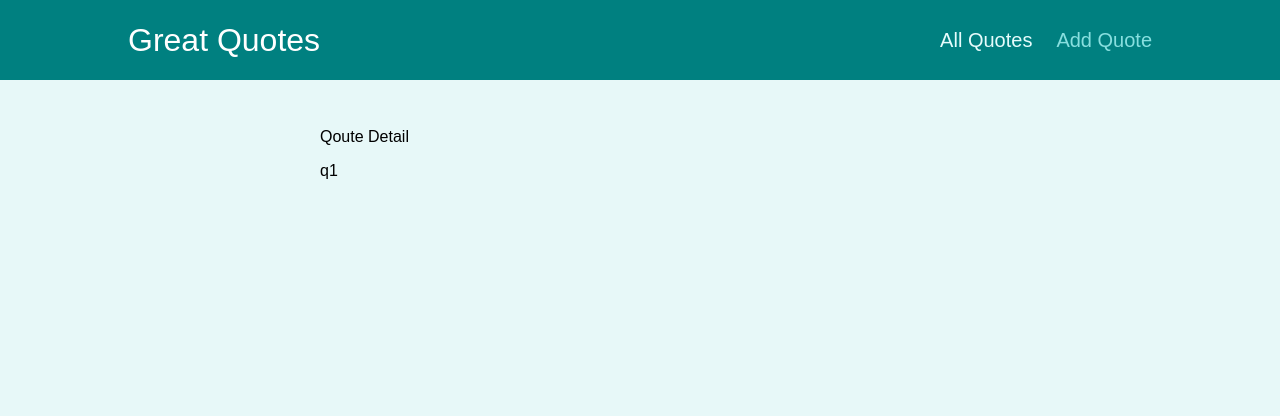
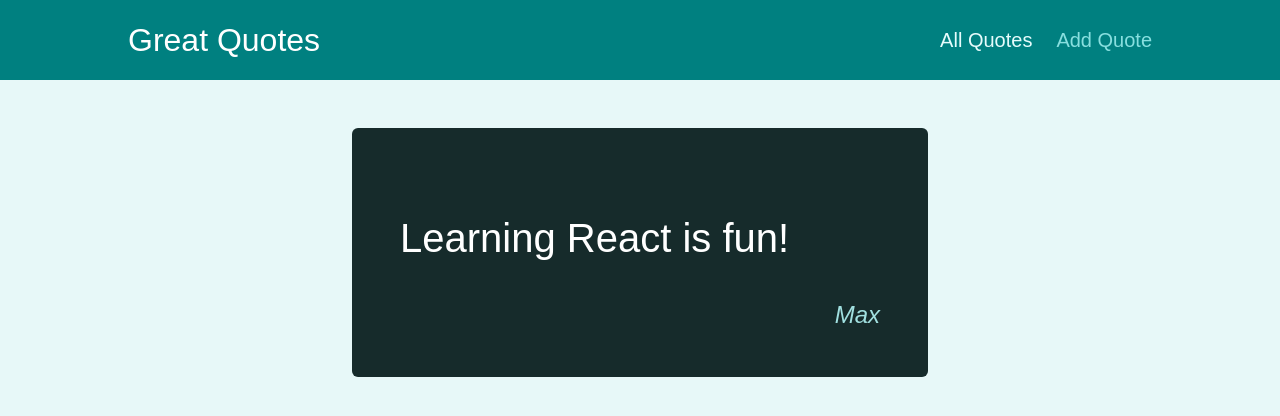
Before and after one commit to abdallah-alaff96/Great-Quotes, a React (Create React App) app: page /quotes/q1 in a window 1280 px wide. Shown: the top 416 px of the page. Built offline with nearby package versions, Linux system fonts and the light colour scheme.

Commit message:
outputting data on the detail page

```diff
--- a/src/components/quotes/QuoteItem.js
+++ b/src/components/quotes/QuoteItem.js
@@ -1,4 +1,5 @@
-import classes from './QuoteItem.module.css';
+import classes from "./QuoteItem.module.css";
+import { Link } from "react-router-dom";
 
 const QuoteItem = (props) => {
   return (
@@ -9,9 +10,9 @@
         </blockquote>
         <figcaption>{props.author}</figcaption>
       </figure>
-      <a className='btn'>
+      <Link className="btn" to={`/quotes/${props.id}`}>
         View Fullscreen
-      </a>
+      </Link>
     </li>
   );
 };
--- a/src/pages/QuoteDetail.js
+++ b/src/pages/QuoteDetail.js
@@ -1,13 +1,31 @@
 import { Route, useParams } from "react-router-dom";
 import Comments from "../components/comments/Comments";
+import HighlightedQuote from "../components/quotes/HighlightedQuote";
+
+const DUMMY_QUOTE = [
+  {
+    id: "q1",
+    author: "Max",
+    text: "Learning React is fun!",
+  },
+  {
+    id: "q2",
+    author: "Abdallah",
+    text: "Learning React is Great!",
+  },
+];
 
 const QuoteDetail = () => {
   const params = useParams();
-  console.log(params);
+  const quote = DUMMY_QUOTE.find((quote) => quote.id === params.quoteId);
+
+  if (!quote) {
+    return <p>No quote found!!</p>;
+  }
+
   return (
     <div>
-      <p>Qoute Detail</p>
-      <p>{params.quoteId}</p>
+      <HighlightedQuote text={quote.text} author={quote.author} />
       <Route path={`/quotes/${params.quoteId}/comments`}>
         <Comments />
       </Route>
```
Also changed, not shown: 1 other file (tests, documents, lock files or other folders).
